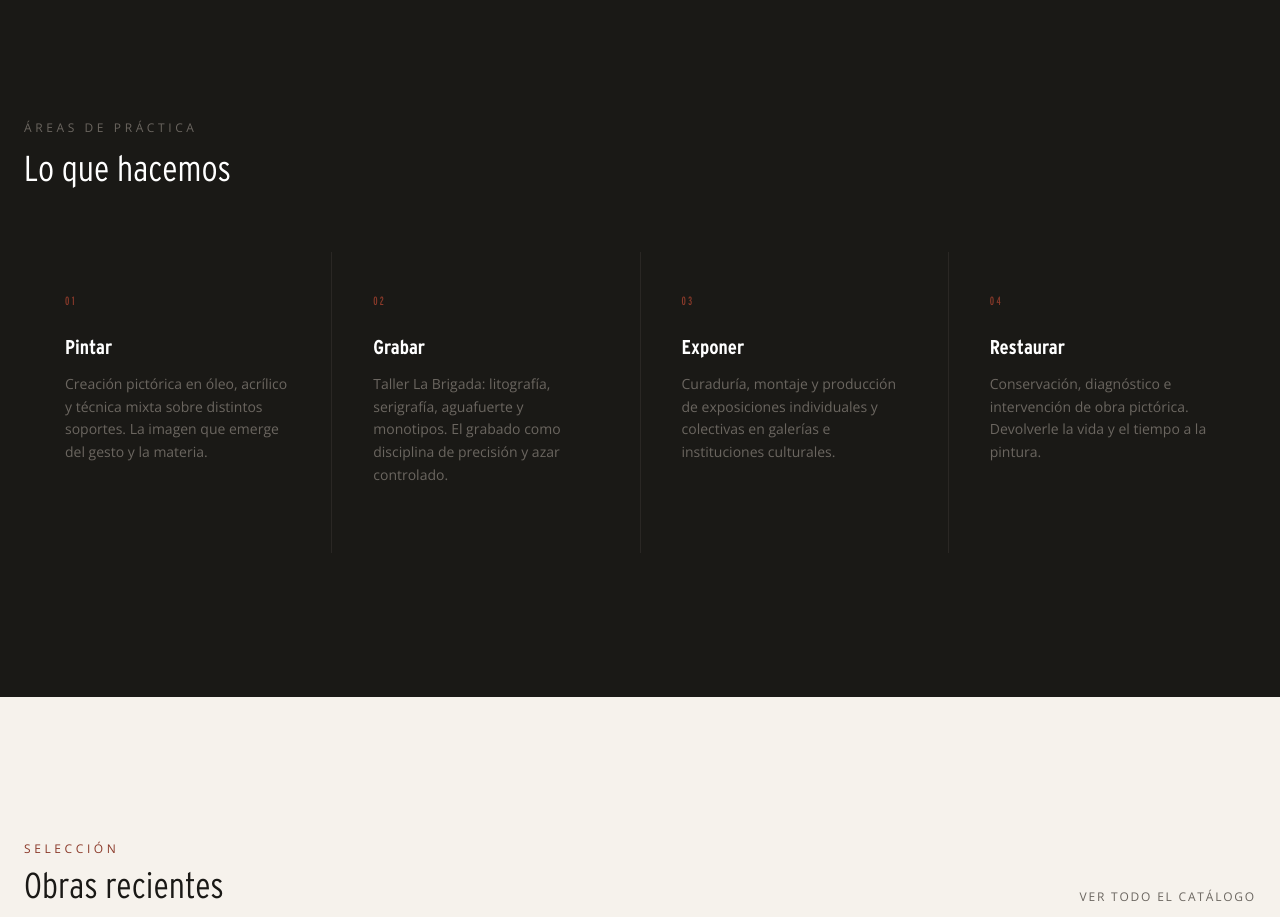
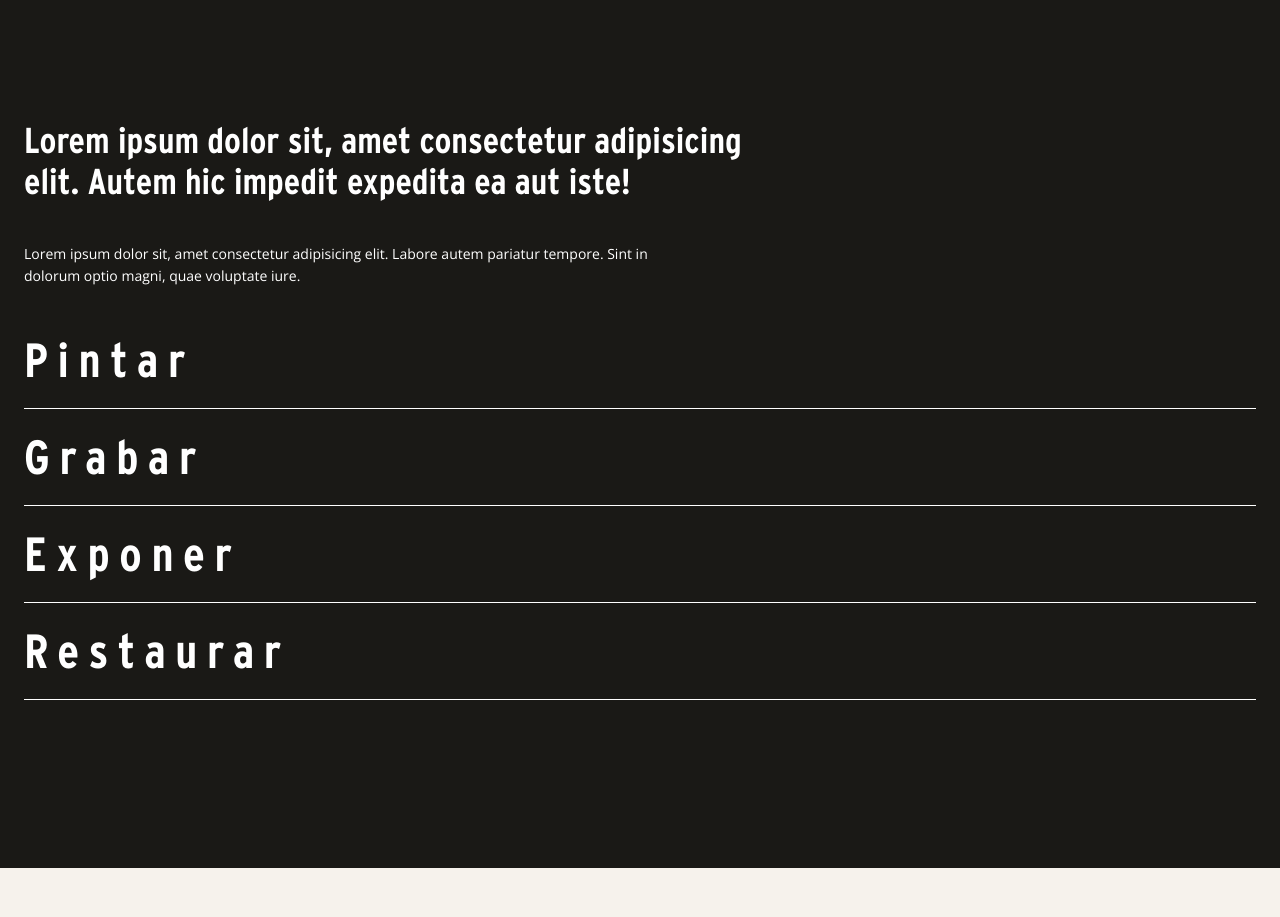
Before and after one commit to Kevin-ecometrics/ciapara-page, a Next.js app: page / in a window 1280 px wide. Shown: the part 3340-4257 px from the top of the page. Built offline with nearby package versions, Linux system fonts and the light colour scheme.

Commit message:
Services

```diff
--- a/app/components/Services.tsx
+++ b/app/components/Services.tsx
@@ -1,41 +1,89 @@
-'use client'
+"use client";
 
-import { motion } from 'motion/react'
+import { motion } from "motion/react";
+import { useState } from "react";
 
-const expo = [0.16, 1, 0.3, 1] as const
+const expo = [0.16, 1, 0.3, 1] as const;
 
 const services = [
   {
-    num: '01',
-    title: 'Pintar',
-    desc: 'Creación pictórica en óleo, acrílico y técnica mixta sobre distintos soportes. La imagen que emerge del gesto y la materia.',
+    num: "01",
+    title: "Pintar",
+    desc: "Creación pictórica en óleo, acrílico y técnica mixta sobre distintos soportes. La imagen que emerge del gesto y la materia.",
+    hoverBg: "bg-[#4C2A1D]",
   },
   {
-    num: '02',
-    title: 'Grabar',
-    desc: 'Taller La Brigada: litografía, serigrafía, aguafuerte y monotipos. El grabado como disciplina de precisión y azar controlado.',
+    num: "02",
+    title: "Grabar",
+    desc: "Taller La Brigada: litografía, serigrafía, aguafuerte y monotipos. El grabado como disciplina de precisión y azar controlado.",
+    hoverBg: "bg-[#2D3C30]",
   },
   {
-    num: '03',
-    title: 'Exponer',
-    desc: 'Curaduría, montaje y producción de exposiciones individuales y colectivas en galerías e instituciones culturales.',
+    num: "03",
+    title: "Exponer",
+    desc: "Curaduría, montaje y producción de exposiciones individuales y colectivas en galerías e instituciones culturales.",
+    hoverBg: "bg-[#2B2F4C]",
   },
   {
-    num: '04',
-    title: 'Restaurar',
-    desc: 'Conservación, diagnóstico e intervención de obra pictórica. Devolverle la vida y el tiempo a la pintura.',
+    num: "04",
+    title: "Restaurar",
+    desc: "Conservación, diagnóstico e intervención de obra pictórica. Devolverle la vida y el tiempo a la pintura.",
+    hoverBg: "bg-[#3A2430]",
   },
-]
+];
 
 const cardVariants = {
   hidden: { opacity: 0, y: 40 },
   visible: { opacity: 1, y: 0, transition: { duration: 0.8, ease: expo } },
-}
+};
 
 export default function Services() {
+  const [activeService, setActiveService] = useState<string | null>(null);
+  const sectionBg = activeService
+    ? (services.find((service) => service.num === activeService)?.hoverBg ??
+      "bg-[#1A1916]")
+    : "bg-[#1A1916]";
+
   return (
-    <section className="py-28 md:py-36 px-6 bg-[#1A1916]">
-      <div className="max-w-7xl mx-auto">
+    <section
+      className={`py-28 md:py-36 px-6 transition-colors duration-300 ${sectionBg}`}
+    >
+      <div className="max-w-7xl mx-auto text-white">
+        <h1 className="text-2xl md:text-3xl lg:text-4xl font-bold mb-10 leading-[1.15] max-w-3xl">
+          Lorem ipsum dolor sit, amet consectetur adipisicing elit. Autem hic
+          impedit expedita ea aut iste!
+        </h1>
+        <p className="text-sm leading-relaxed max-w-2xl mb-12">
+          Lorem ipsum dolor sit, amet consectetur adipisicing elit. Labore autem
+          pariatur tempore. Sint in dolorum optio magni, quae voluptate iure.
+        </p>
+
+        {services.map((s) => (
+          <div
+            key={s.num}
+            className="mb-6 group transition-colors duration-300"
+            onMouseEnter={() => setActiveService(s.num)}
+            onMouseLeave={() => setActiveService(null)}
+          >
+            <div className="flex flex-row items-center justify-between mb-6 cursor-pointer">
+              <h2 className="text-3xl md:text-4xl lg:text-5xl font-semibold tracking-[0.2em]">
+                {s.title}
+              </h2>
+              <motion.p
+                initial={{ opacity: 0, y: 30 }}
+                whileInView={{ opacity: 1, y: 0 }}
+                transition={{ duration: 0.9, ease: expo }}
+                viewport={{ once: true, amount: 0.15 }}
+                className="hidden text-sm text-white leading-relaxed max-w-md group-hover:block"
+              >
+                {s.desc}
+              </motion.p>
+            </div>
+            <hr className="flex-1 border-t border-white" />
+          </div>
+        ))}
+      </div>
+      {/* <div className="max-w-7xl mx-auto">
         <motion.div
           initial={{ opacity: 0, y: 20 }}
           whileInView={{ opacity: 1, y: 0 }}
@@ -46,7 +94,9 @@ export default function Services() {
           <p className="text-xs tracking-[0.3em] uppercase text-[#6B6660] mb-3">
             Áreas de práctica
           </p>
-          <h2 className="text-3xl md:text-4xl font-light text-white">Lo que hacemos</h2>
+          <h2 className="text-3xl md:text-4xl font-light text-white">
+            Lo que hacemos
+          </h2>
         </motion.div>
 
         <motion.div
@@ -60,8 +110,8 @@ export default function Services() {
             <motion.div
               key={s.num}
               variants={cardVariants}
-              whileHover={{ y: -8, backgroundColor: '#211e1a' }}
-              transition={{ type: 'spring', stiffness: 300, damping: 24 }}
+              whileHover={{ y: -8, backgroundColor: "#211e1a" }}
+              transition={{ type: "spring", stiffness: 300, damping: 24 }}
               className="bg-[#1A1916] p-8 lg:p-10 flex flex-col gap-6
                          border border-transparent hover:border-[#8B3A2A]/30
                          transition-colors duration-300 cursor-default group"
@@ -76,7 +126,9 @@ export default function Services() {
                 <h3 className="text-xl font-semibold text-white mb-3 group-hover:text-[#C4622D] transition-colors duration-300">
                   {s.title}
                 </h3>
-                <p className="text-sm text-[#6B6660] leading-relaxed">{s.desc}</p>
+                <p className="text-sm text-[#6B6660] leading-relaxed">
+                  {s.desc}
+                </p>
               </div>
               <div
                 className="mt-auto w-6 h-px bg-[#8B3A2A] origin-left scale-x-0 opacity-0
@@ -86,7 +138,7 @@ export default function Services() {
             </motion.div>
           ))}
         </motion.div>
-      </div>
+      </div> */}
     </section>
-  )
+  );
 }
--- a/app/components/Works.tsx
+++ b/app/components/Works.tsx
@@ -1,52 +1,63 @@
-'use client'
+"use client";
 
-import { motion } from 'motion/react'
+import { motion } from "motion/react";
 
-const expo = [0.16, 1, 0.3, 1] as const
+const expo = [0.16, 1, 0.3, 1] as const;
 
 const works = [
   {
-    title: 'Paisaje Fronterizo',
-    year: '2023',
-    medium: 'Óleo sobre tela',
-    gradient: 'linear-gradient(145deg, #7a2e1e 0%, #c4562a 40%, #e8885a 70%, #7a2e1e 100%)',
+    title: "Paisaje Fronterizo",
+    year: "2023",
+    medium: "Óleo sobre tela",
+    gradient:
+      "linear-gradient(145deg, #7a2e1e 0%, #c4562a 40%, #e8885a 70%, #7a2e1e 100%)",
   },
   {
-    title: 'Nocturno #4',
-    year: '2022',
-    medium: 'Acrílico sobre tela',
-    gradient: 'linear-gradient(145deg, #14213d 0%, #2d4a8a 45%, #1a3060 75%, #0d1629 100%)',
+    title: "Nocturno #4",
+    year: "2022",
+    medium: "Acrílico sobre tela",
+    gradient:
+      "linear-gradient(145deg, #14213d 0%, #2d4a8a 45%, #1a3060 75%, #0d1629 100%)",
   },
   {
-    title: 'La Cocina III',
-    year: '2024',
-    medium: 'Técnica mixta',
-    gradient: 'linear-gradient(145deg, #3a4c2e 0%, #5e7e48 40%, #82a066 65%, #3a4c2e 100%)',
+    title: "La Cocina III",
+    year: "2024",
+    medium: "Técnica mixta",
+    gradient:
+      "linear-gradient(145deg, #3a4c2e 0%, #5e7e48 40%, #82a066 65%, #3a4c2e 100%)",
   },
   {
-    title: 'Luz Ocre',
-    year: '2023',
-    medium: 'Óleo sobre madera',
-    gradient: 'linear-gradient(145deg, #8a6018 0%, #c49030 45%, #d4aa50 70%, #8a6018 100%)',
+    title: "Luz Ocre",
+    year: "2023",
+    medium: "Óleo sobre madera",
+    gradient:
+      "linear-gradient(145deg, #8a6018 0%, #c49030 45%, #d4aa50 70%, #8a6018 100%)",
   },
   {
-    title: 'Vino I',
-    year: '2021',
-    medium: 'Óleo sobre tela',
-    gradient: 'linear-gradient(145deg, #4e1626 0%, #7e2440 45%, #9a3255 70%, #3a0e1c 100%)',
+    title: "Vino I",
+    year: "2021",
+    medium: "Óleo sobre tela",
+    gradient:
+      "linear-gradient(145deg, #4e1626 0%, #7e2440 45%, #9a3255 70%, #3a0e1c 100%)",
   },
   {
-    title: 'Grafito y Cal',
-    year: '2024',
-    medium: 'Acrílico y grafito',
-    gradient: 'linear-gradient(145deg, #222226 0%, #424248 40%, #585860 65%, #1e1e22 100%)',
+    title: "Grafito y Cal",
+    year: "2024",
+    medium: "Acrílico y grafito",
+    gradient:
+      "linear-gradient(145deg, #222226 0%, #424248 40%, #585860 65%, #1e1e22 100%)",
   },
-]
+];
 
 const cardVariants = {
   hidden: { opacity: 0, y: 40, scale: 0.96 },
-  visible: { opacity: 1, y: 0, scale: 1, transition: { duration: 0.8, ease: expo } },
-}
+  visible: {
+    opacity: 1,
+    y: 0,
+    scale: 1,
+    transition: { duration: 0.8, ease: expo },
+  },
+};
 
 export default function Works() {
   return (
@@ -92,7 +103,7 @@ export default function Works() {
               className="group relative overflow-hidden cursor-pointer"
             >
               <motion.div
-                className="aspect-[4/3] w-full"
+                className="aspect-4/3 w-full"
                 style={{ background: work.gradient }}
                 variants={{ rest: { scale: 1 }, hover: { scale: 1.06 } }}
                 transition={{ duration: 0.6, ease: expo }}
@@ -110,7 +121,9 @@ export default function Works() {
                   <p className="text-xs tracking-[0.2em] uppercase text-white/50 mb-1">
                     {work.medium}
                   </p>
-                  <h3 className="text-white font-medium text-lg">{work.title}</h3>
+                  <h3 className="text-white font-medium text-lg">
+                    {work.title}
+                  </h3>
                   <p className="text-white/40 text-sm">{work.year}</p>
                 </motion.div>
               </motion.div>
@@ -120,7 +133,9 @@ export default function Works() {
                 variants={{ rest: { opacity: 1 }, hover: { opacity: 0 } }}
                 transition={{ duration: 0.3, ease: expo }}
               >
-                <span className="text-sm text-[#1A1916] font-medium">{work.title}</span>
+                <span className="text-sm text-[#1A1916] font-medium">
+                  {work.title}
+                </span>
                 <span className="text-xs text-[#6B6660]">{work.year}</span>
               </motion.div>
             </motion.div>
@@ -128,5 +143,5 @@ export default function Works() {
         </motion.div>
       </div>
     </section>
-  )
+  );
 }
```
